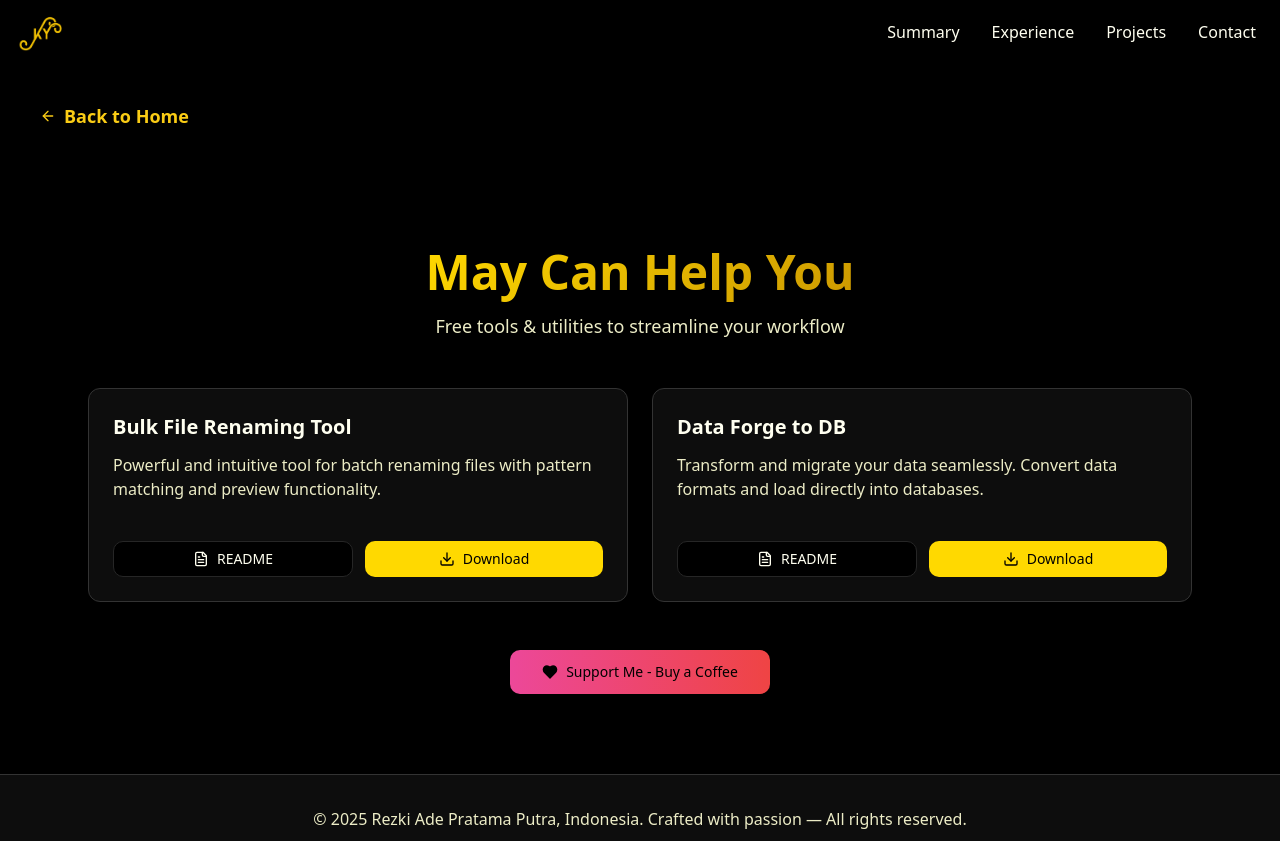
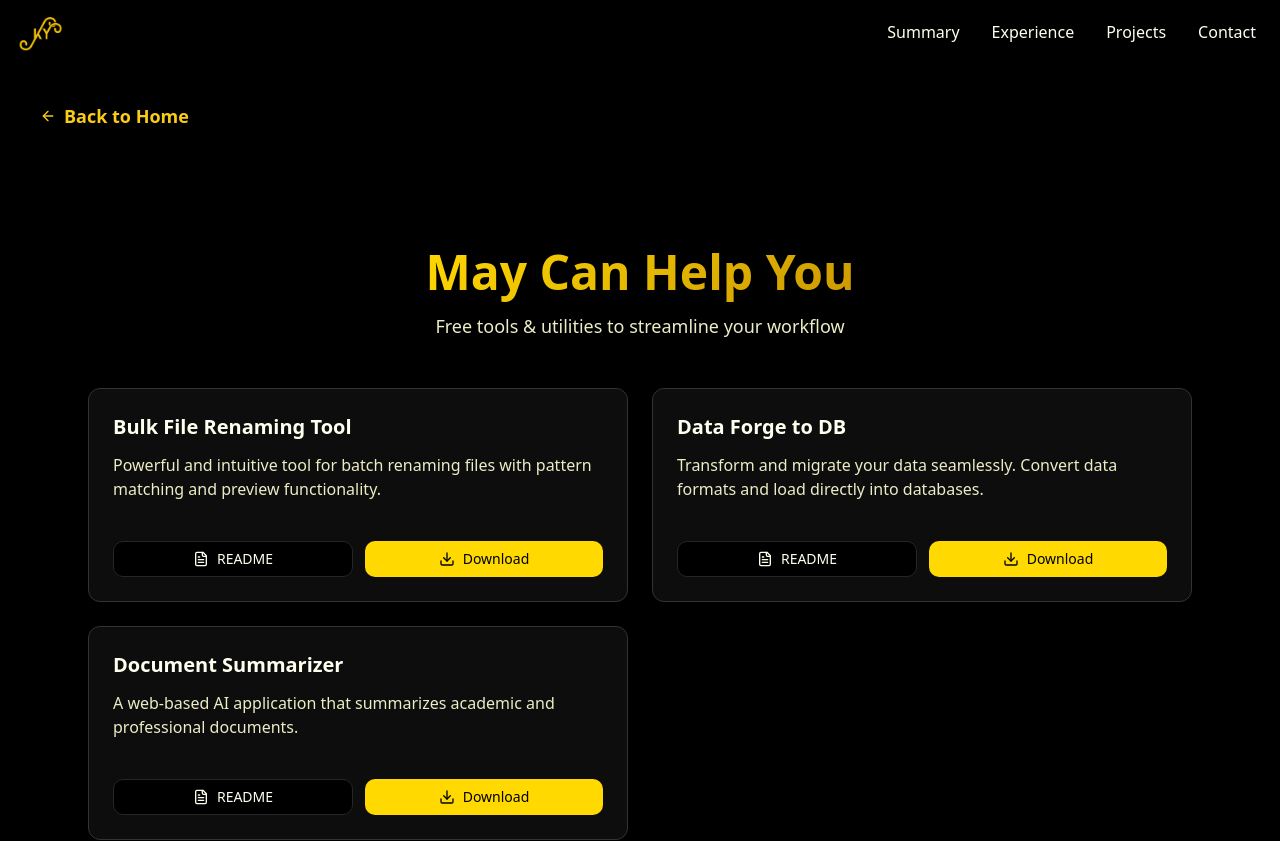
Before and after one commit to kycaine/me, a React (Vite) app: page /tools in a window 1280 px wide. Shown: the top 841 px of the page. Built offline with nearby package versions, Linux system fonts and the light colour scheme.

Commit message:
addd docusum.ai

```diff
--- a/package.json
+++ b/package.json
@@ -78,7 +78,6 @@
     "eslint-plugin-react-refresh": "^0.4.20",
     "gh-pages": "^6.3.0",
     "globals": "^15.15.0",
-    "lovable-tagger": "^1.1.9",
     "postcss": "^8.5.6",
     "tailwindcss": "^3.4.17",
     "typescript": "^5.8.3",
--- a/src/components/ToolsSection.tsx
+++ b/src/components/ToolsSection.tsx
@@ -35,6 +35,12 @@ const ToolsSection = () => {
       description: "Transform and migrate your data seamlessly. Convert data formats and load directly into databases.",
       github: "https://github.com/kycaine/data-forge-to-db",
       repo: "kycaine/data-forge-to-db",
+    },
+     {
+      title: "Document Summarizer",
+      description: "A web-based AI application that summarizes academic and professional documents.",
+      github: "https://github.com/kycaine/docusum.ai",
+      repo: "kycaine/docusum.ai",
     },
   ];
 
--- a/vite.config.ts
+++ b/vite.config.ts
@@ -1,18 +1,16 @@
 import { defineConfig } from "vite";
 import react from "@vitejs/plugin-react-swc";
 import path from "path";
-import { componentTagger } from "lovable-tagger";
 
 export default defineConfig(({ mode }) => ({
-  base: mode === 'production' ? '/me/' : '/',
+  base: mode === "production" ? "/me/" : "/",
   server: {
     host: "::",
     port: 8080,
   },
   plugins: [
     react(),
-    mode === 'development' && componentTagger(),
-  ].filter(Boolean),
+  ],
   resolve: {
     alias: {
       "@": path.resolve(__dirname, "./src"),
```
Also changed, not shown: 7 other files (tests, documents, lock files or other folders).
